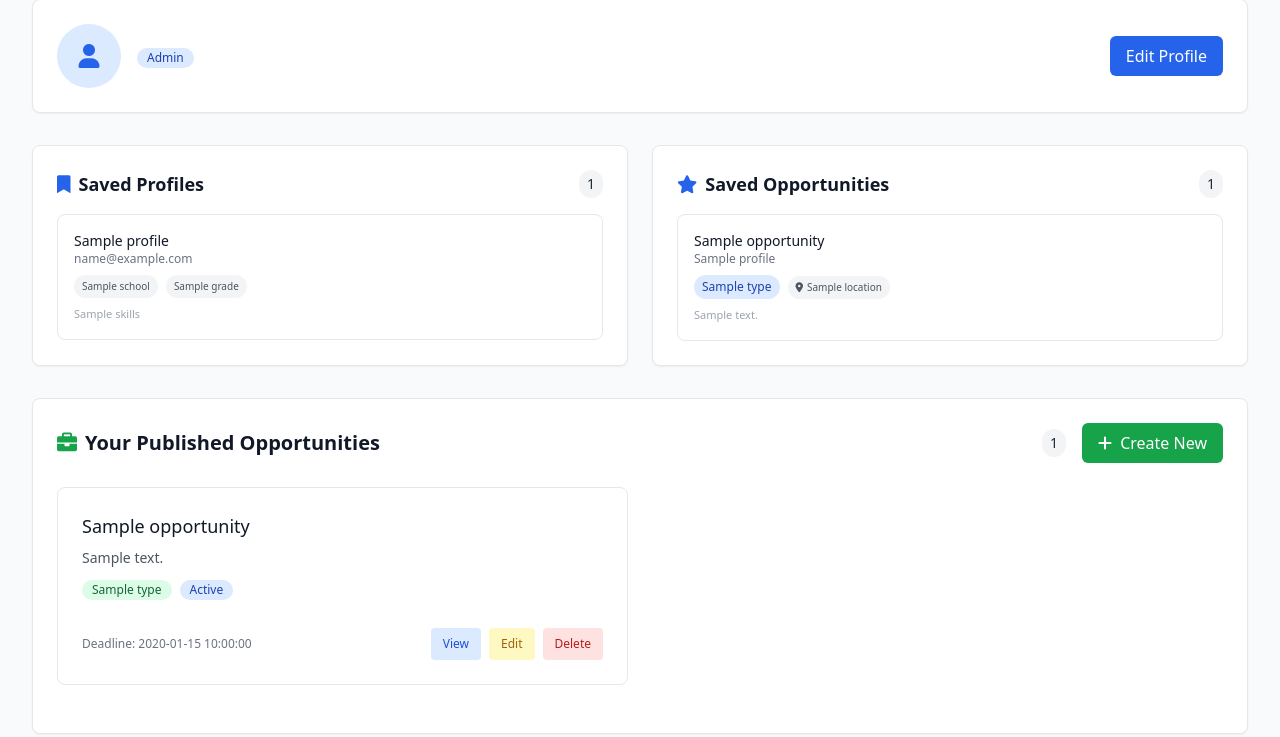
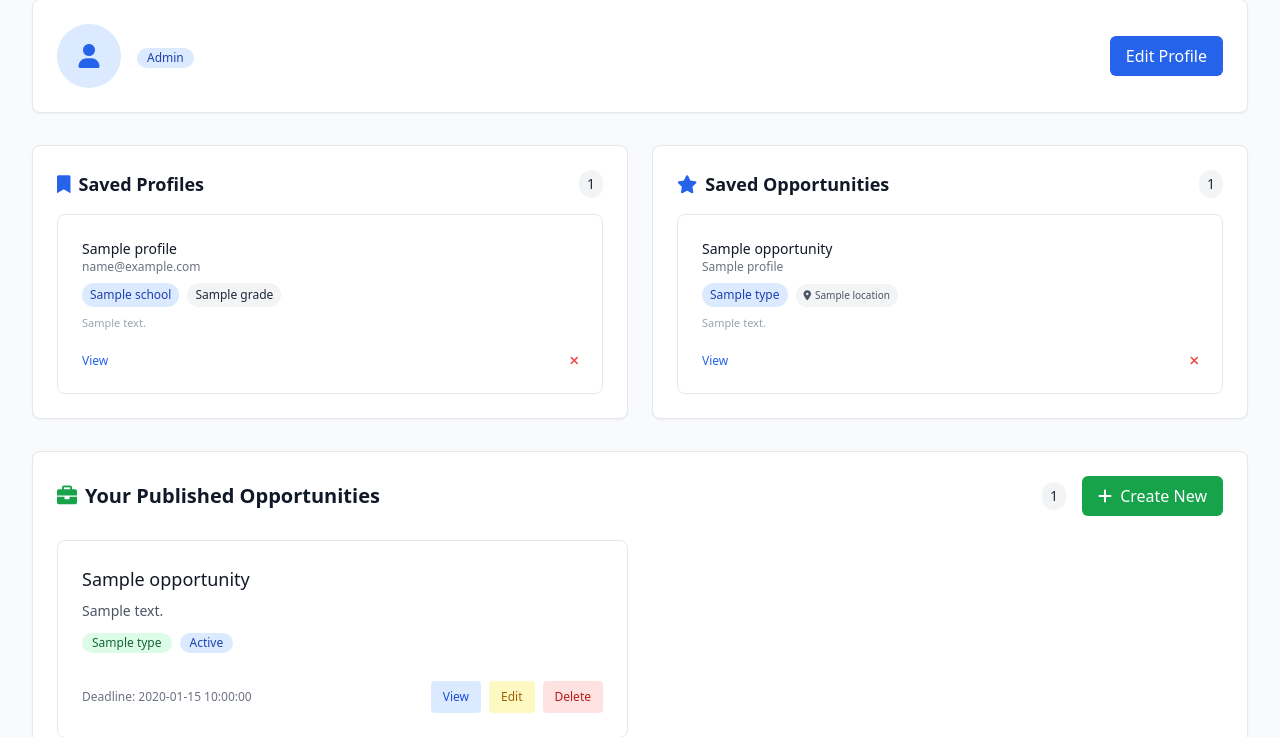
Before and after one commit to PrathyushY/InterSpark, a Flask app: template templates/dashboard.html in a window 1280 px wide. Shown: the part 197-934 px from the top of the page. Run offline with Flask 3, Linux system fonts and the light colour scheme; the template is opened without the code that fills it: most values are stand-ins (such as "Sample title", 1, 10 or a date in 2020); parts of the project's set-up code (start-up, migrations or seed data) failed here and were passed over; some libraries are stand-ins or nearby versions.

Commit message:
Redesign saved profiles and opportunities UI
Refactored the layout and styling of saved profiles and opportunities on the dashboard and in modals for improved consistency and readability. Updated card spacing, padding, and flex/grid usage, unified action button placement, and enhanced tag and text styling for a more modern and accessible appearance.

```diff
--- a/templates/dashboard.html
+++ b/templates/dashboard.html
@@ -64,42 +64,41 @@
                     {% endif %}
                 </div>
                 {% if saved_profiles|length > 0 %}
-                    <div id="saved-profiles-list" class="space-y-3">
+                    <div id="saved-profiles-list" class="grid grid-cols-1 gap-3 items-stretch">
                         {% for saved_profile in saved_profiles[:2] %}
                             {% set profile = saved_profile.profiles if saved_profile.profiles else saved_profile %}
                             {% set pid = profile.id or saved_profile.profile_id %}
                             <div id="saved-profile-{{ pid }}"
-                                 class="group border border-gray-200 rounded-lg p-4 hover:bg-gray-50 transition duration-200 flex items-stretch justify-between min-h-[120px]">
+                                 class="group border border-gray-200 rounded-lg p-6 hover:bg-gray-50 transition duration-200 flex flex-col justify-between min-h-[180px] h-full">
+                                <div class="flex-1 flex flex-col">
                                     <a href="{{ url_for('view_profile', user_id=pid) }}"
                                        class="flex-1 min-w-0 flex flex-col">
                                         <h4 class="text-sm font-medium text-gray-900 truncate">{{ profile.name or profile.organization_name or 'Anonymous' }}</h4>
                                         <p class="text-xs text-gray-500 truncate">{{ profile.email or 'No email' }}</p>
                                         <div class="flex items-center mt-2 space-x-2">
                                             {% if profile.school %}
-                                            <span class="inline-flex items-center px-2 py-1 rounded-full text-[10px] font-medium bg-gray-100 text-gray-600">{{ profile.school }}</span>
+                                                <span class="inline-flex items-center px-2 py-1 rounded-full text-xs font-medium bg-blue-100 text-blue-800">{{ profile.school }}</span>
                                             {% endif %}
                                             {% if profile.grade %}
-                                            <span class="inline-flex items-center px-2 py-1 rounded-full text-[10px] font-medium bg-gray-100 text-gray-600">{{ profile.grade }}</span>
+                                                <span class="inline-flex items-center px-2 py-1 rounded-full text-xs font-medium bg-gray-100 text-gray-800">{{ profile.grade }}</span>
                                             {% endif %}
                                             {% if not profile.school and not profile.grade %}
                                                 <span class="inline-flex items-center px-2 py-1 rounded-full text-[10px] font-medium bg-transparent text-transparent select-none">info</span>
                                             {% endif %}
                                         </div>
-                                    {% if profile.skills %}
-                                        <p class="text-[11px] text-gray-400 mt-2 line-clamp-2">{{ profile.skills }}</p>
-                                    {% elif profile.bio %}
+                                        {% if profile.bio %}
                                             <p class="text-[11px] text-gray-400 mt-2 line-clamp-2">{{ profile.bio }}</p>
                                         {% else %}
-                                        <span class="mt-2 text-[11px] text-transparent select-none">placeholder</span>
+                                            <span class="mt-2 text-[11px] text-transparent select-none">Biography not available</span>
                                         {% endif %}
-                                    <div class="mt-auto"></div>
                                     </a>
-                                <div class="flex flex-col items-end justify-between opacity-0 group-hover:opacity-100 transition ml-3">
+                                </div>
+                                <div class="flex flex-row items-center justify-between mt-4">
                                     <a href="{{ url_for('view_profile', user_id=pid) }}"
                                        class="text-blue-600 hover:text-blue-800 text-xs">View</a>
                                     <button title="Remove"
                                             onclick="unsaveProfile('{{ pid }}', 'saved-profile-{{ pid }}')"
-                                            class="text-red-500 hover:text-red-700 text-xs mt-auto"><i
+                                            class="text-red-500 hover:text-red-700 text-xs"><i
                                             class="fas fa-times"></i></button>
                                 </div>
                             </div>
@@ -129,12 +128,13 @@
                     {% endif %}
                 </div>
                 {% if saved_opportunities|length > 0 %}
-                    <div id="saved-opportunities-list" class="space-y-3">
+                    <div id="saved-opportunities-list" class="grid grid-cols-1 gap-3 items-stretch">
                         {% for saved_opportunity in saved_opportunities[:2] %}
                             {% set opportunity = saved_opportunity.opportunities if saved_opportunity.opportunities else saved_opportunity %}
                             {% set oid = opportunity.id or saved_opportunity.opportunity_id %}
                             <div id="saved-opp-{{ oid }}"
-                                 class="group border border-gray-200 rounded-lg p-4 hover:bg-gray-50 transition duration-200 flex items-stretch justify-between min-h-[120px]">
+                                 class="group border border-gray-200 rounded-lg p-6 hover:bg-gray-50 transition duration-200 flex flex-col justify-between min-h-[180px] h-full">
+                                <div class="flex-1 flex flex-col">
                                     <a href="{{ url_for('opportunity_details', id=oid) }}"
                                        class="flex-1 min-w-0 flex flex-col">
                                         <h4 class="text-sm font-medium text-gray-900 truncate">{{ opportunity.title or 'Untitled Opportunity' }}</h4>
@@ -161,14 +161,14 @@
                                         {% else %}
                                             <span class="mt-2 text-[11px] text-transparent select-none">placeholder</span>
                                         {% endif %}
-                                    <div class="mt-auto"></div>
                                     </a>
-                                <div class="flex flex-col items-end justify-between opacity-0 group-hover:opacity-100 transition ml-3">
+                                </div>
+                                <div class="flex flex-row items-center justify-between mt-4">
                                     <a href="{{ url_for('opportunity_details', id=oid) }}"
                                        class="text-blue-600 hover:text-blue-800 text-xs">View</a>
                                     <button title="Remove"
                                             onclick="unsaveOpportunity('{{ oid }}', 'saved-opp-{{ oid }}')"
-                                            class="text-red-500 hover:text-red-700 text-xs mt-auto"><i
+                                            class="text-red-500 hover:text-red-700 text-xs"><i
                                             class="fas fa-times"></i></button>
                                 </div>
                             </div>
@@ -390,33 +390,23 @@
                 </button>
             </div>
             <div class="p-6 overflow-y-auto max-h-[70vh]">
-                <div class="grid grid-cols-1 md:grid-cols-2 gap-4">
+                <div class="grid grid-cols-1 md:grid-cols-2 gap-4 items-stretch">
                     {% for saved_profile in saved_profiles %}
                         {% set profile = saved_profile.profiles if saved_profile.profiles else saved_profile %}
                         <div id="modal-saved-profile-{{ profile.id or saved_profile.profile_id }}"
-                             class="border border-gray-200 rounded-lg p-4 hover:bg-gray-50 transition duration-200 relative group min-h-[140px]">
-                            <button title="Remove"
-                                    onclick="unsaveProfile('{{ profile.id or saved_profile.profile_id }}', 'modal-saved-profile-{{ profile.id or saved_profile.profile_id }}')"
-                                    class="absolute top-2 right-2 text-red-500 hover:text-red-700 opacity-0 group-hover:opacity-100 transition">
-                                <i class="fas fa-times"></i></button>
-                            <div class="flex items-start space-x-3">
-                                <div class="h-12 w-12 rounded-full bg-green-100 flex items-center justify-center">
-                                    <i class="fas fa-user text-green-600"></i>
-                                </div>
-                                <div class="flex-1 min-w-0 flex flex-col">
+                             class="border border-gray-200 rounded-lg p-6 hover:bg-gray-50 transition duration-200 relative group flex flex-col justify-between min-h-[180px] h-full">
+                            <div class="flex-1 flex flex-col">
                                 <h4 class="text-sm font-medium text-gray-900 truncate">{{ profile.name or profile.organization_name or 'Anonymous' }}</h4>
-                                    <p class="text-sm text-gray-500 truncate">{{ profile.email or 'No email' }}</p>
-                                    <div class="mt-1 flex flex-wrap gap-1 min-h-[20px]">
+                                <p class="text-xs text-gray-500 truncate">{{ profile.email or 'No email' }}</p>
+                                <div class="flex items-center mt-2 space-x-2">
                                     {% if profile.school %}
-                                            <span class="px-2 py-0.5 bg-gray-100 text-gray-600 rounded text-[10px] font-medium truncate max-w-[140px]"
-                                                  title="School">School: {{ profile.school }}</span>
+                                        <span class="inline-flex items-center px-2 py-1 rounded-full text-xs font-medium bg-blue-100 text-blue-800">{{ profile.school }}</span>
                                     {% endif %}
                                     {% if profile.grade %}
-                                            <span class="px-2 py-0.5 bg-gray-100 text-gray-600 rounded text-[10px] font-medium"
-                                                  title="Grade">Grade: {{ profile.grade }}</span>
+                                        <span class="inline-flex items-center px-2 py-1 rounded-full text-xs font-medium bg-gray-100 text-gray-800">{{ profile.grade }}</span>
                                     {% endif %}
                                     {% if not profile.school and not profile.grade %}
-                                            <span class="px-2 py-0.5 text-transparent select-none">placeholder</span>
+                                        <span class="inline-flex items-center px-2 py-1 rounded-full text-[10px] font-medium bg-transparent text-transparent select-none">info</span>
                                     {% endif %}
                                 </div>
                                 {% if profile.skills %}
@@ -426,8 +416,14 @@
                                 {% else %}
                                     <span class="mt-2 text-[11px] text-transparent select-none">placeholder</span>
                                 {% endif %}
-                                    <div class="mt-auto"></div>
                             </div>
+                            <div class="flex flex-row items-center justify-between mt-4">
+                                <a href="{{ url_for('view_profile', user_id=profile.id or saved_profile.profile_id) }}"
+                                   class="text-blue-600 hover:text-blue-800 text-xs">View</a>
+                                <button title="Remove"
+                                        onclick="unsaveProfile('{{ profile.id or saved_profile.profile_id }}', 'modal-saved-profile-{{ profile.id or saved_profile.profile_id }}')"
+                                        class="text-red-500 hover:text-red-700 text-xs"><i class="fas fa-times"></i>
+                                </button>
                             </div>
                         </div>
                     {% endfor %}
@@ -447,29 +443,44 @@
                 </button>
             </div>
             <div class="p-6 overflow-y-auto max-h-[70vh]">
-                <div class="space-y-4">
+                <div class="grid grid-cols-1 md:grid-cols-2 gap-4 items-stretch">
                     {% for saved_opportunity in saved_opportunities %}
                         {% set opportunity = saved_opportunity.opportunities if saved_opportunity.opportunities else saved_opportunity %}
                         <div id="modal-saved-opp-{{ opportunity.id or saved_opportunity.opportunity_id }}"
-                             class="border border-gray-200 rounded-lg p-6 hover:bg-gray-50 transition duration-200 relative group">
+                             class="border border-gray-200 rounded-lg p-6 hover:bg-gray-50 transition duration-200 relative group flex flex-col justify-between min-h-[180px] h-full">
+                            <div class="flex-1 flex flex-col">
+                                <h4 class="text-sm font-medium text-gray-900 truncate">{{ opportunity.title or 'Untitled Opportunity' }}</h4>
+                                <p class="text-xs text-gray-500 truncate">
+                                    {% if opportunity.profiles and opportunity.profiles.organization_name %}
+                                        {{ opportunity.profiles.organization_name }}
+                                    {% elif opportunity.profiles and opportunity.profiles.name %}
+                                        {{ opportunity.profiles.name }}
+                                    {% else %}
+                                        Company
+                                    {% endif %}
+                                </p>
+                                <div class="flex items-center mt-2 space-x-2">
+                                    <span class="inline-flex items-center px-2 py-1 rounded-full text-xs font-medium bg-blue-100 text-blue-800">{{ opportunity.type or 'Opportunity' }}</span>
+                                    {% if opportunity.location %}
+                                        <span class="inline-flex items-center px-2 py-1 rounded-full text-[10px] font-medium bg-gray-100 text-gray-600"><i
+                                                class="fas fa-map-marker-alt mr-1"></i>{{ opportunity.location }}</span>
+                                    {% else %}
+                                        <span class="inline-flex items-center px-2 py-1 rounded-full text-[10px] font-medium bg-transparent text-transparent select-none">loc</span>
+                                    {% endif %}
+                                </div>
+                                {% if opportunity.description %}
+                                    <p class="text-[11px] text-gray-400 mt-2 line-clamp-2">{{ opportunity.description }}</p>
+                                {% else %}
+                                    <span class="mt-2 text-[11px] text-transparent select-none">placeholder</span>
+                                {% endif %}
+                            </div>
+                            <div class="flex flex-row items-center justify-between mt-4">
+                                <a href="{{ url_for('opportunity_details', id=opportunity.id or saved_opportunity.opportunity_id) }}"
+                                   class="text-blue-600 hover:text-blue-800 text-xs">View</a>
                                 <button title="Remove"
                                         onclick="unsaveOpportunity('{{ opportunity.id or saved_opportunity.opportunity_id }}', 'modal-saved-opp-{{ opportunity.id or saved_opportunity.opportunity_id }}')"
-                                    class="absolute top-2 right-2 text-red-500 hover:text-red-700 opacity-0 group-hover:opacity-100 transition">
-                                <i class="fas fa-times"></i></button>
-                            <div class="flex items-start justify-between">
-                                <div class="flex-1">
-                                    <h4 class="text-lg font-medium text-gray-900 mb-2">{{ opportunity.title or 'Untitled Opportunity' }}</h4>
-                                    <p class="text-gray-600 text-sm mb-3">{{ opportunity.description or 'No description available' }}</p>
-                                    <div class="flex items-center space-x-4 mb-3">
-                                        {% if opportunity.type %}
-                                            <span class="inline-flex items-center px-2.5 py-0.5 rounded-full text-xs font-medium bg-blue-100 text-blue-800">{{ opportunity.type }}</span>{% endif %}
-                                        {% if opportunity.location %}
-                                            <span class="text-xs text-gray-500 flex items-center"><i
-                                                    class="fas fa-map-marker-alt mr-1"></i>{{ opportunity.location }}</span>{% endif %}
-                                    </div>
-                                </div>
-                                <a href="{{ url_for('opportunity_details', id=opportunity.id) }}"
-                                   class="bg-blue-600 text-white px-4 py-2 text-sm rounded-md hover:bg-blue-700 transition duration-200">View</a>
+                                        class="text-red-500 hover:text-red-700 text-xs"><i class="fas fa-times"></i>
+                                </button>
                             </div>
                         </div>
                     {% endfor %}
```
Lines whose indentation alone changed are shown as unchanged.
